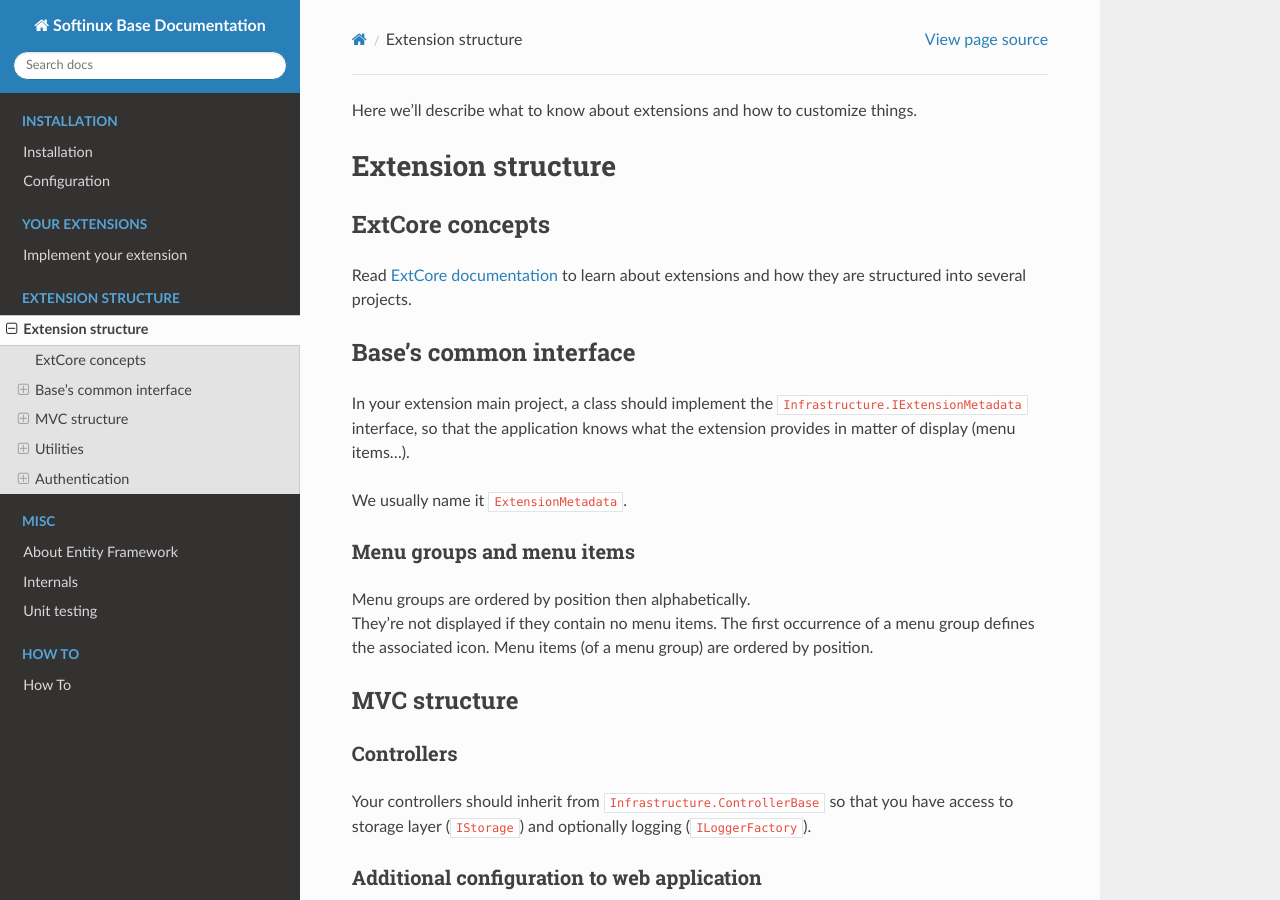
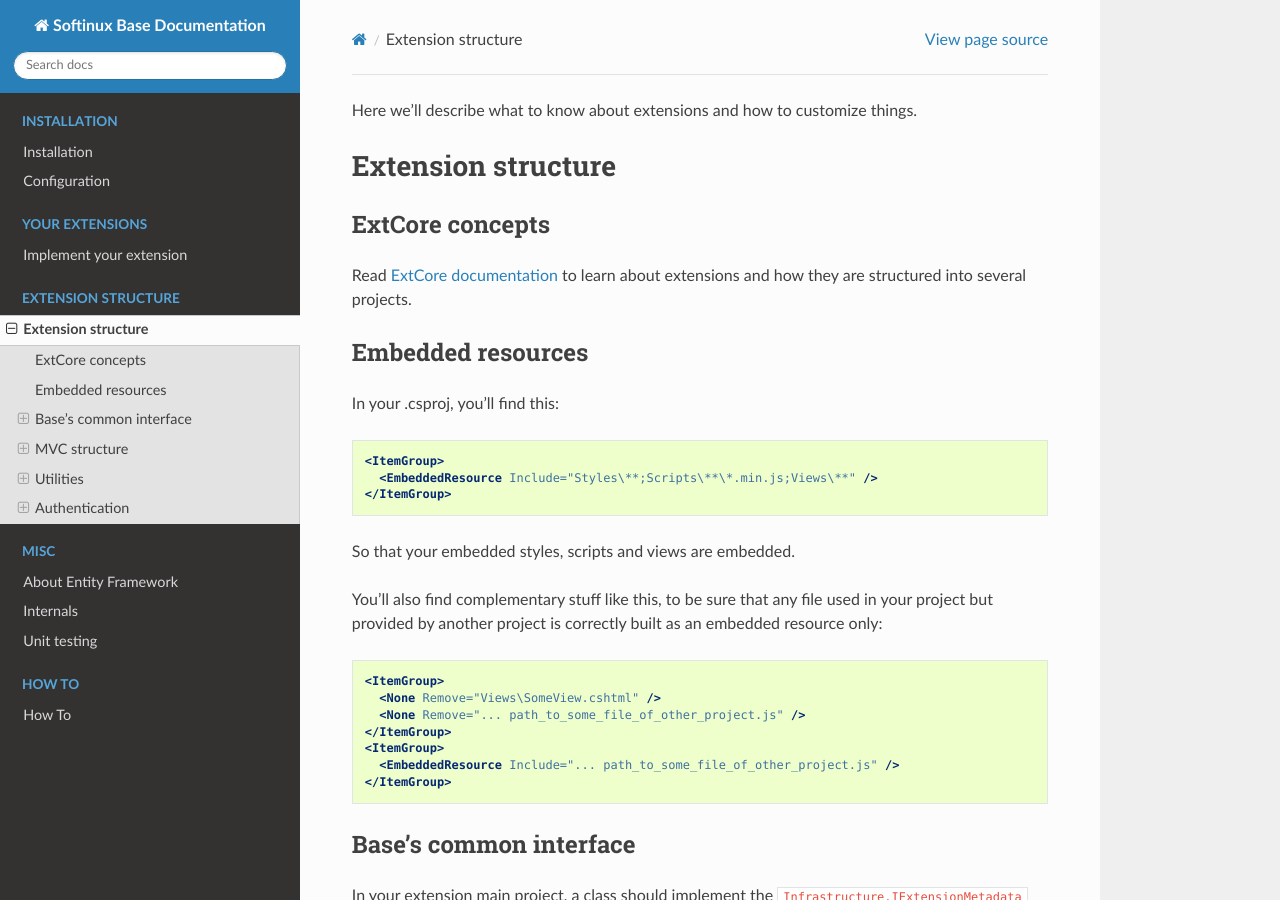
Before and after one commit to SOFTINUX/Base_Doc, a Sphinx documentation site: the page built from source/extension_structure.rst, in a window 1280 px wide and 900 px high. Built offline with Sphinx 7.4.7 and the Read the Docs theme 2.0.0, drawn with Linux system fonts in a browser that asks for light colours; pages that are not in the unit, such as notebooks, are missing from menus; some of the changed text lies outside the part shown.

Commit message:
Addition about embedded resources

```diff
--- a/source/extension_structure.rst
+++ b/source/extension_structure.rst
@@ -6,6 +6,32 @@
 ExtCore concepts
 ================
 Read `ExtCore documentation <http://docs.extcore.net/en/latest/>`_ to learn about extensions and how they are structured into several projects.
+
+Embedded resources
+==================
+
+In your .csproj, you'll find this:
+
+.. code-block:: xml
+
+  <ItemGroup>
+    <EmbeddedResource Include="Styles\**;Scripts\**\*.min.js;Views\**" />
+  </ItemGroup>
+
+So that your embedded styles, scripts and views are embedded.
+
+You'll also find complementary stuff like this, to be sure that any file used in your project but provided by another project
+is correctly built as an embedded resource only:
+
+.. code-block:: xml
+
+  <ItemGroup>
+    <None Remove="Views\SomeView.cshtml" />
+    <None Remove="... path_to_some_file_of_other_project.js" />
+  </ItemGroup>
+  <ItemGroup>
+    <EmbeddedResource Include="... path_to_some_file_of_other_project.js" />
+  </ItemGroup>
 
 Base's common interface
 =======================
@@ -62,6 +88,6 @@
 | Then provide the permission level (see ``Security.Common.Enums.Permission enumeration``) and scope (extension assembly short name without the version and culture stuff).
 
 | A custom claim of type Permission will be created for every scope, its value being the highest permission level.
-| For example, if the :guilabel:`Write` and :guilabel:`Read` checkboxes are checked for a given scope in administration page, the highest granted permission level is "Write" and the claim will have "Write" value.
+| For example, if the :guilabel:`Write` and :guilabel:`Read` checkboxes are checked for a given scope in administration page, the highest granted permission level is :guilabel:`Write` and the claim will have :guilabel:`Write` value.
 
 You will be able to use it to filter menu items too (work in progress, issue `#9 <https://github.com/SOFTINUX/Base/issues/9>`_).
```
